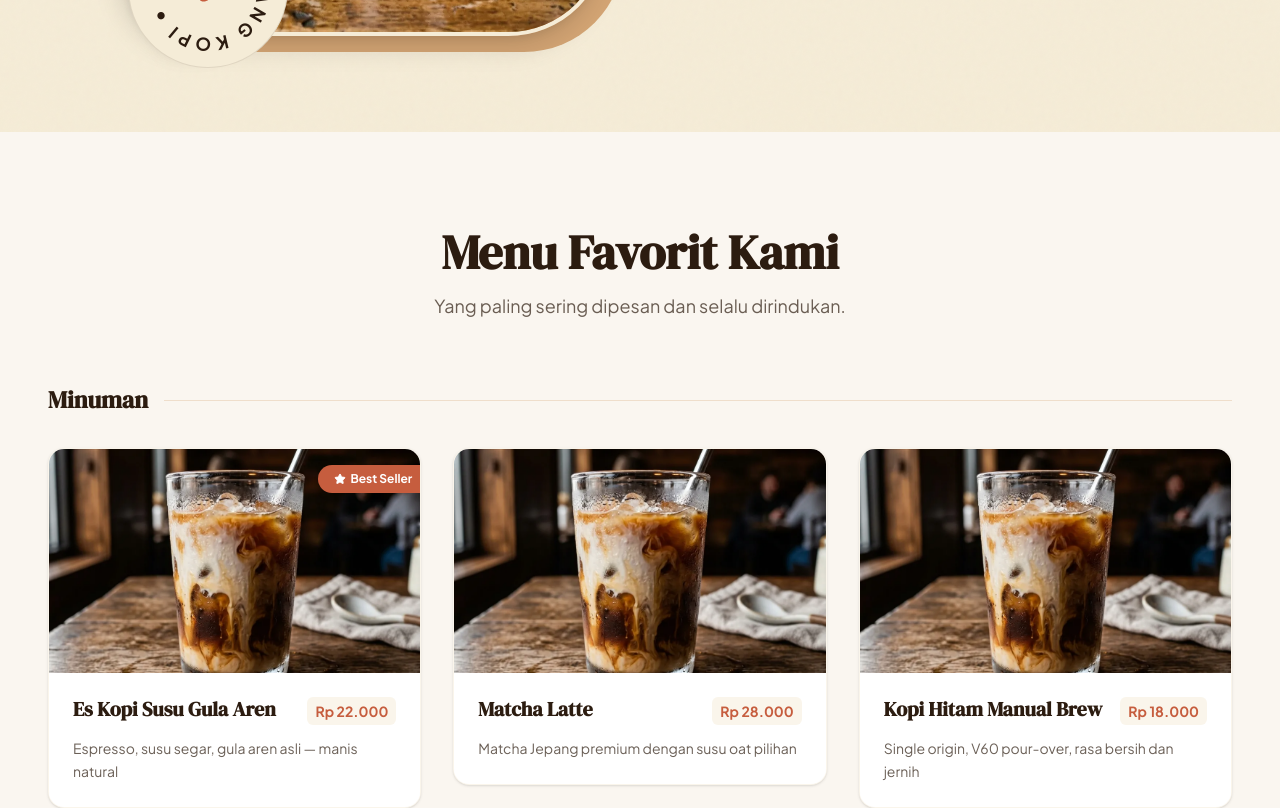
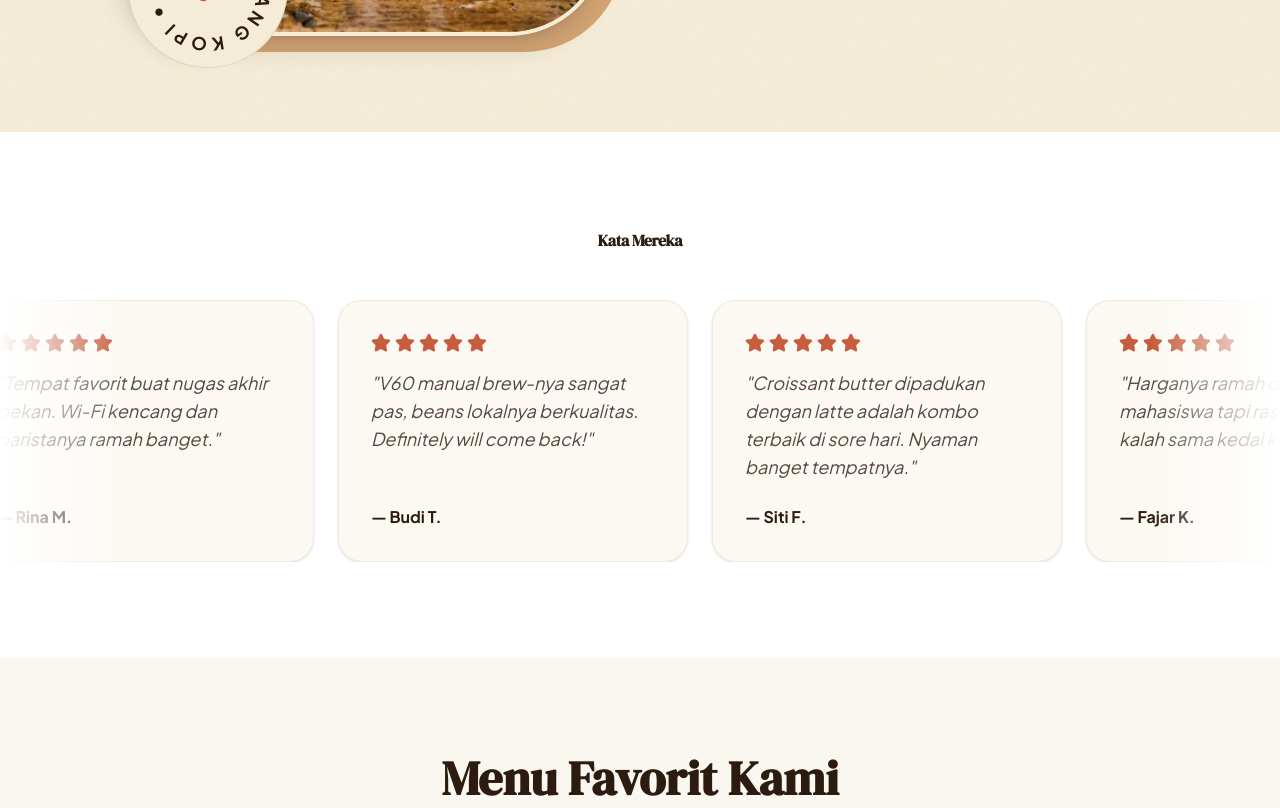
Before and after one commit to kaz-hero123/kedai-kopi-hilman, a Next.js app: page / in a window 1280 px wide. Shown: the part 1420-2228 px from the top of the page. Built offline with nearby package versions, Linux system fonts and the light colour scheme.

Commit message:
feat(layout): integrate new sections into homepage layout

```diff
--- a/src/app/page.tsx
+++ b/src/app/page.tsx
@@ -1,9 +1,11 @@
 import Navbar from "@/components/Navbar";
 import Hero from "@/components/Hero";
 import About from "@/components/About";
+import Testimonials from "@/components/Testimonials";
 import MenuSection from "@/components/MenuSection";
 import Gallery from "@/components/Gallery";
 import LocationHours from "@/components/LocationHours";
+import FAQ from "@/components/FAQ";
 import CtaWhatsApp from "@/components/CtaWhatsApp";
 import Footer from "@/components/Footer";
 
@@ -13,9 +15,11 @@ export default function Home() {
       <Navbar />
       <Hero />
       <About />
+      <Testimonials />
       <MenuSection />
       <Gallery />
       <LocationHours />
+      <FAQ />
       <CtaWhatsApp />
       <Footer />
     </main>
```
